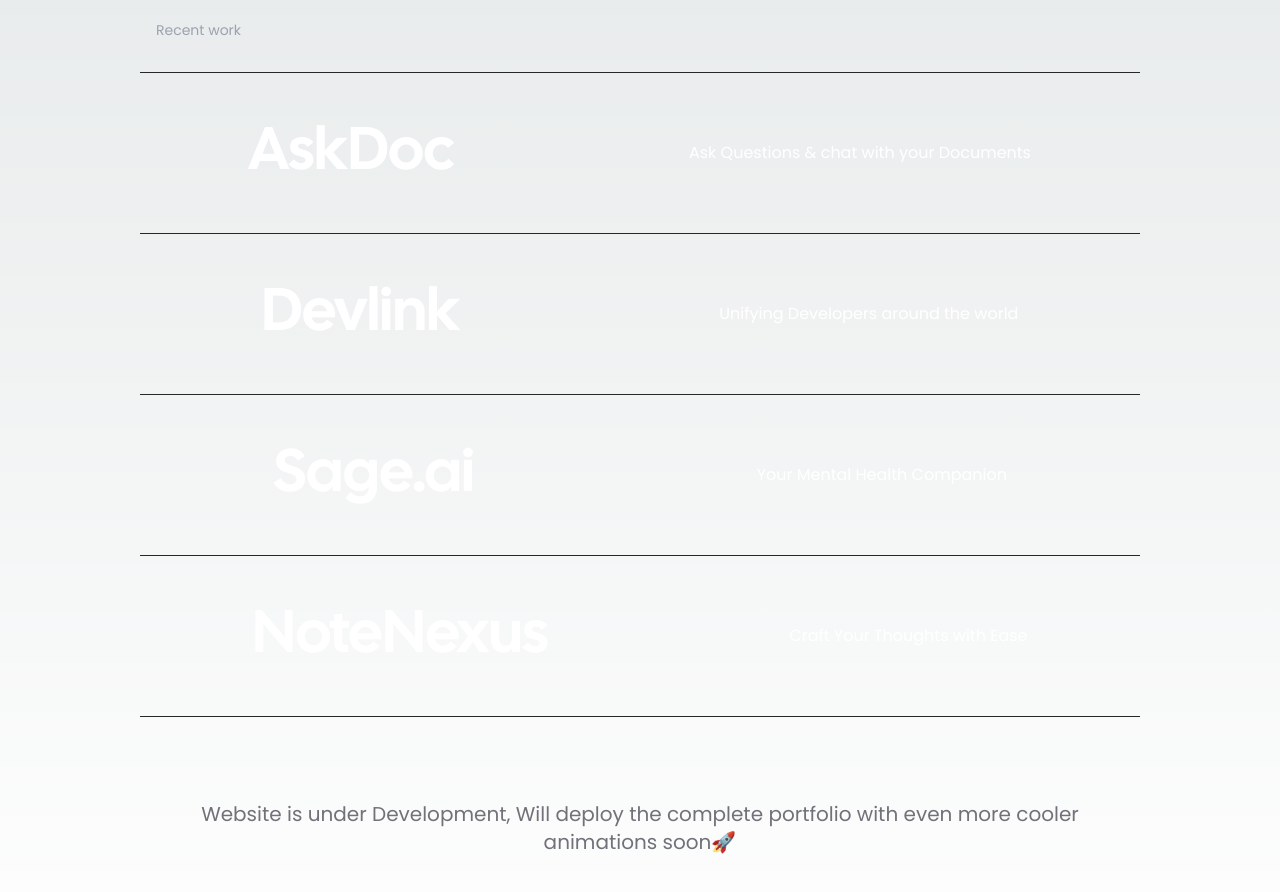
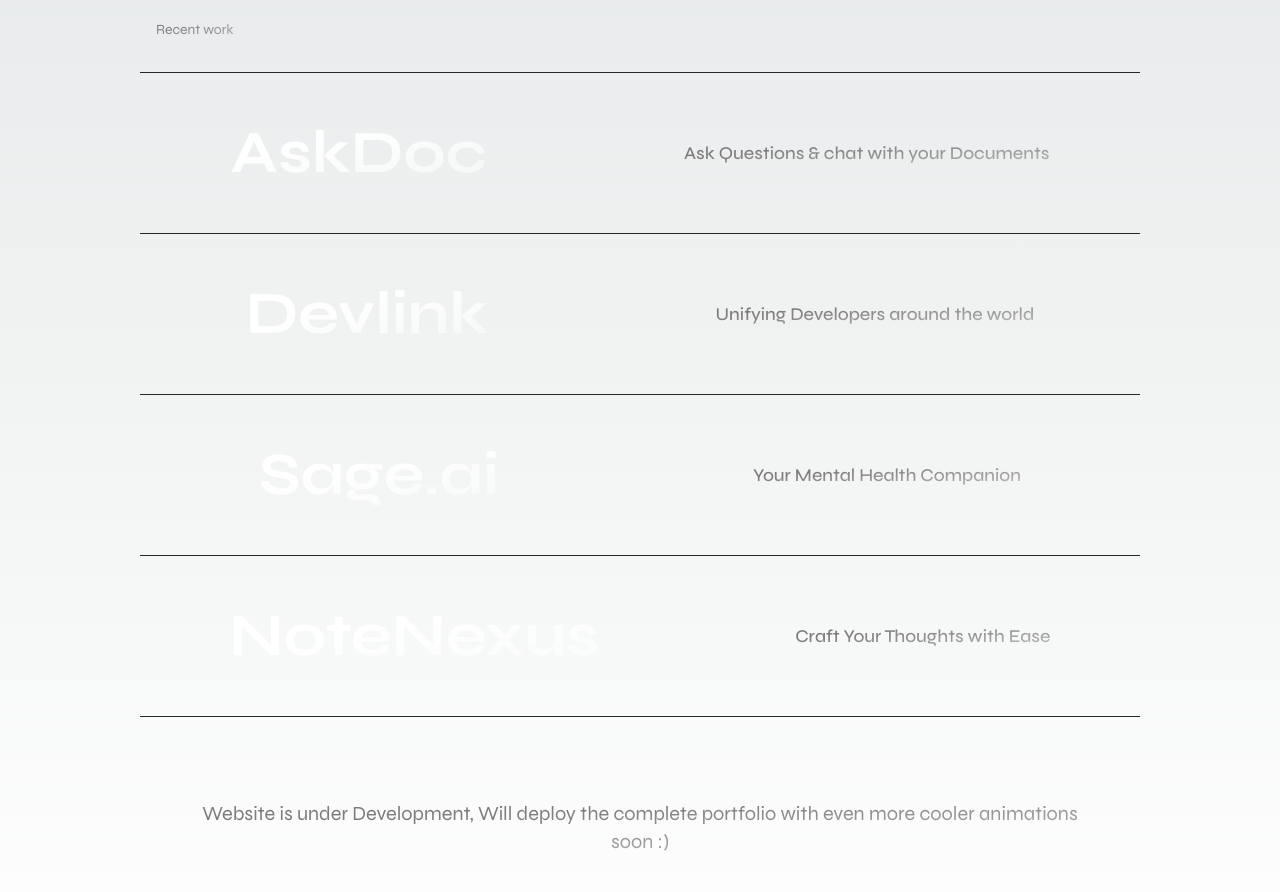
Before and after one commit to HrushiBorhade/Portfolio, a Next.js app: page / in a window 1280 px wide. Shown: the part 880-1772 px from the top of the page. Built offline with nearby package versions, Linux system fonts and the light colour scheme.

Commit message:
ui refactoring

```diff
--- a/src/app/page.tsx
+++ b/src/app/page.tsx
@@ -71,7 +71,6 @@ export default function Home() {
       <AnimatePresence mode="wait">
         {isLoading && <Preloader />}
       </AnimatePresence>
-
       <div className="relative w-full grainy h-[100vh] ">
         <div className="absolute p-2  top-[20%] md:top-[20%] left-[10%] md:left-[15%] flex items-center flex-col  ">
           <MaskText phrases={phrases} />
@@ -99,10 +98,10 @@ export default function Home() {
         </div>
       </div>
       <Projects />
-      <h2 className="mb-36 text-base w-[70%] mx-auto text-center font-poppins md:text-xl text-zinc-500">
+      <h2 className="mb-36 text-base w-[70%] mx-auto text-center font-syne subtext-gradient md:text-xl text-zinc-500">
         {" "}
         Website is under Development, Will deploy the complete portfolio with
-        even more cooler animations soon🚀
+        even more cooler animations soon :)
       </h2>
     </main>
   );
--- a/src/components/header/nav/Body/page.tsx
+++ b/src/components/header/nav/Body/page.tsx
@@ -67,7 +67,7 @@ export default function Body({
                   ? "open"
                   : "closed"
               }
-              className="m-0 flex overflow-hidden text-7xl pr-8 pt-2.5 font-syne font-bold"
+              className="m-0 flex overflow-hidden text-5xl md:text-6xl pr-8 pt-2.5 font-syne font-bold"
             >
               {getChars(title)}
             </motion.p>
--- a/src/components/projects/Project.tsx
+++ b/src/components/projects/Project.tsx
@@ -24,10 +24,10 @@ const Project = ({
     >
       <Link href={link} target="_blank">
         <div className="flex items-center justify-between gap-4 md:justify-around">
-          <h2 className=" font-heading text-2xl sm:text-4xl lg:text-6xl m-0 transition-[all_0.4s]">
+          <h2 className=" font-syne text-gradient font-bold text-2xl sm:text-4xl lg:text-6xl m-0 transition-[all_0.4s]">
             {title}
           </h2>
-          <p className="transition-[all_0.4s] m-0 font-poppins font-normal">
+          <p className="transition-[all_0.4s] m-0 subtext-gradient text-lg font-syne font-medium">
             {description}
           </p>
         </div>
--- a/src/components/projects/Projects.tsx
+++ b/src/components/projects/Projects.tsx
@@ -50,7 +50,7 @@ const Projects = ({}: ProjectsProps) => {
   return (
     <div className="flex h-[110vh] items-center justify-center" id="work">
       <div className="flex flex-col text-start   items-start justify-center  w-[340px] sm:w-[500px] lg:w-[1000px]">
-        <p className="p-4 mb-4 text-sm text-gray-400 font-poppins">
+        <p className="p-4 mb-4 text-sm subtext-gradient font-syne ">
           Recent work
         </p>
 
```
